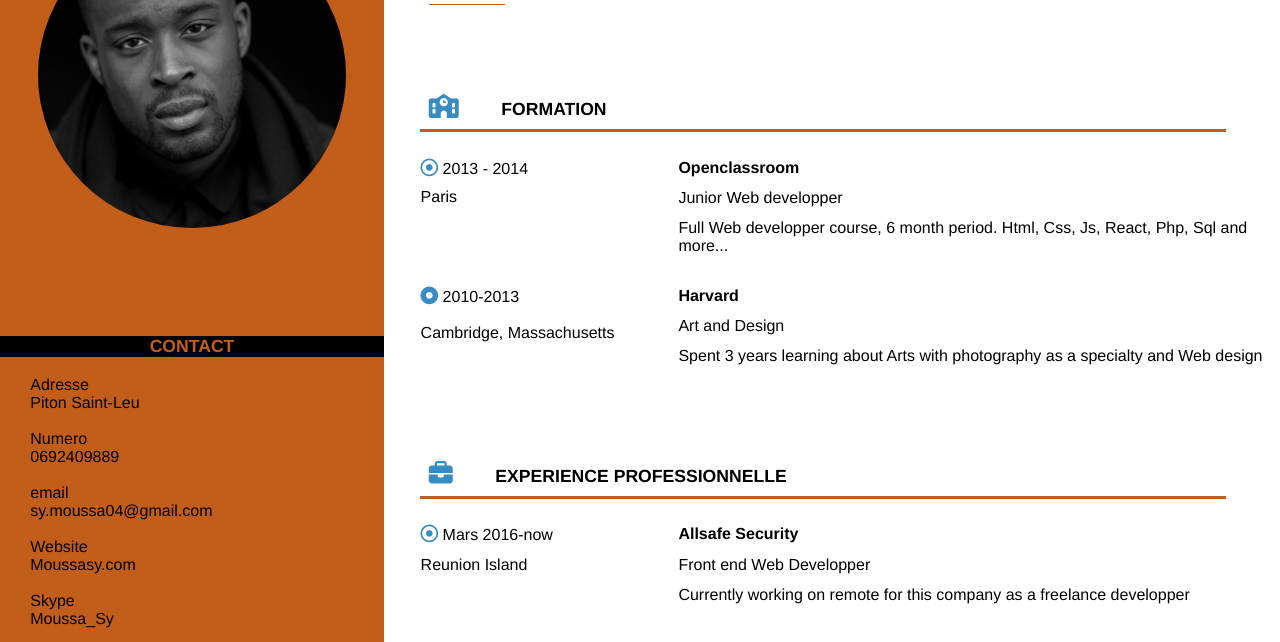
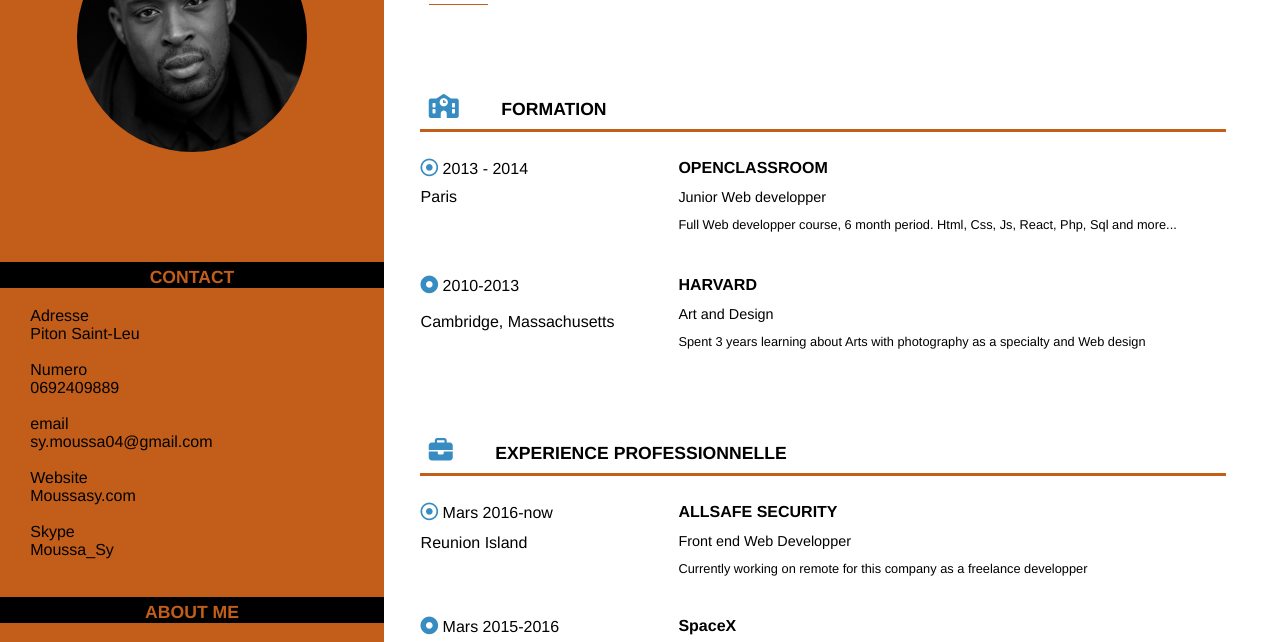
Before and after one commit to Moussashi/OpenclassroomProject, a plain HTML site: page index.html in a window 1280 px wide. Shown: the part 155-797 px from the top of the page. Drawn offline with Linux system fonts and the light colour scheme.

Commit message:
commitpostSoutenance1

```diff
--- a/index.html
+++ b/index.html
@@ -94,7 +94,7 @@
                             </div>
                         </div>
                         <div class="formationContent">
-                            <h4>Openclassroom</h4>
+                            <h4>OPENCLASSROOM</h4>
                             <h5>Junior Web developper</h5>
                             <p>Full Web developper course, 6 month period. Html, Css, Js, React, Php, Sql and more... </p>
                         </div>
@@ -107,7 +107,7 @@
                             </div>
                         </div>
                         <div class="formationContent">
-                            <h4>Harvard</h4>
+                            <h4>HARVARD</h4>
                             <h5>Art and Design</h5>
                             <p>Spent 3 years learning about Arts with photography as a specialty and Web design</p>
                         </div>
@@ -127,7 +127,7 @@
                             </div>
                         </div>
                         <div class="formationContent">
-                            <h4>Allsafe Security</h4>
+                            <h4>ALLSAFE SECURITY</h4>
                             <h5>Front end Web Developper</h5>
                             <p>Currently working on remote for this company as a freelance developper</p>
                         </div>
--- a/style.css
+++ b/style.css
@@ -64,16 +64,17 @@ h5 {
 
 #mainImg {
     border-radius: 100%;
-    margin-left: 10%;
+    margin-left: 20%;
     margin-top: 20%;
     margin-bottom: 3%;
-    width: 80%;
+    width: 60%;
 }
 .blackBar {
     background-color: black;
     color:  rgb(194, 93, 26);
     text-align: center;
     margin-bottom: 5%;
+    padding-top: 5px;
     width: 100%;
 
 }
@@ -106,6 +107,10 @@ h5 {
 
     font-size: 3rem;
     padding-right: 1%;
+    margin-left: 1px;
+}
+.fa-basketball-ball {
+    line-height: 2px;
 }
 
 /*************************************************
@@ -134,12 +139,17 @@ h5 {
     width: 30%;
     display: flex;
 }
-
+h5 {
+    font-size: 0.9rem;
+}
 .formationContent {
     width: 70%;
     display: flex;
     flex-direction: column;
     justify-content: flex-start;
+}
+.formationContent p {
+    font-size: 0.8rem;
 }
 .lineCV {
     display: flex;
@@ -167,7 +177,7 @@ h5 {
 }
 #orangeSeparationXs {
     height: 1px;
-    width: 9%;
+    width: 7%;
     background-color:  rgb(194, 93, 26);
     margin-top: 0.5%;
 
@@ -201,9 +211,12 @@ h5 {
     }
     #mainImg {
         width: 60%;
+        margin-top: 10%;
+        margin-bottom: 10%;
     }
     .fa-hiking, .fa-basketball-ball, .fa-book-reader {
         width: 5%;
+        margin-left: 1px;
     }
     .round {
         border: black 1px solid;
```
